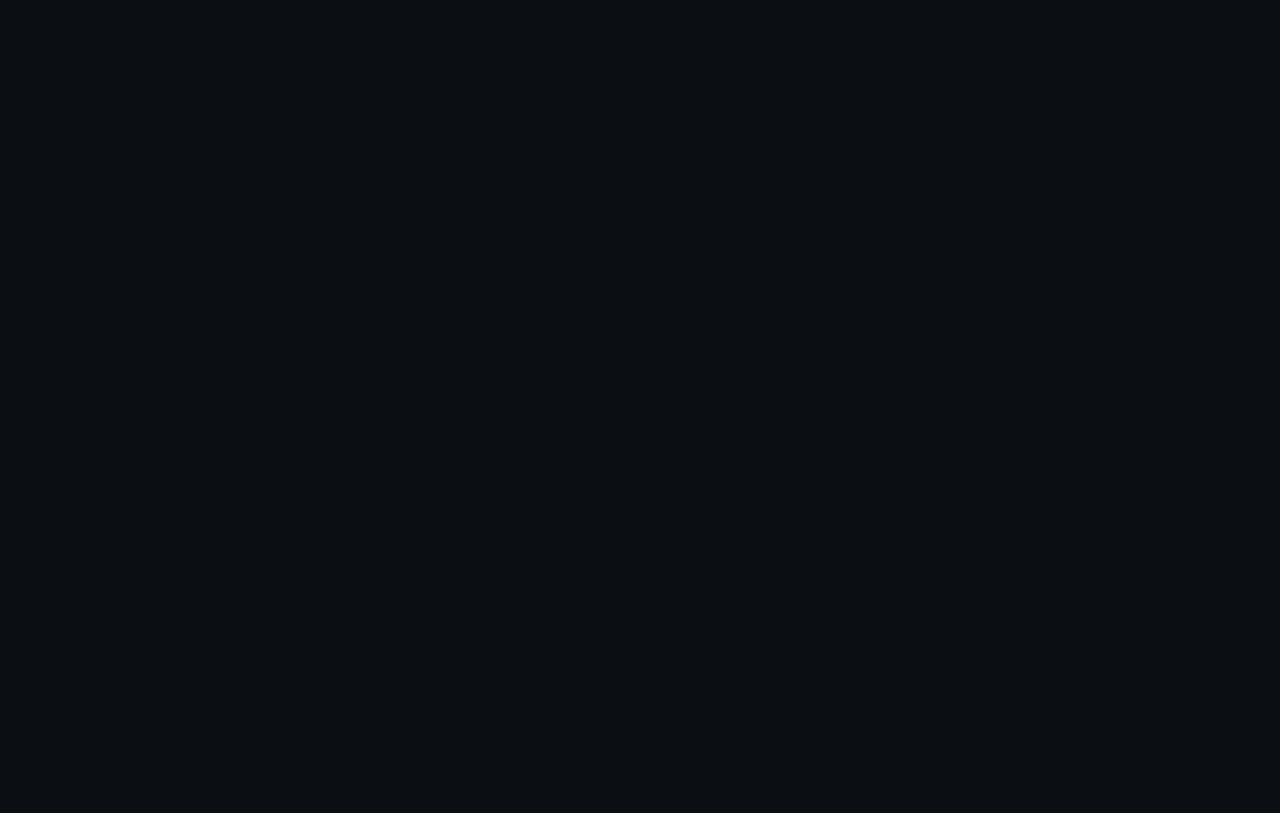
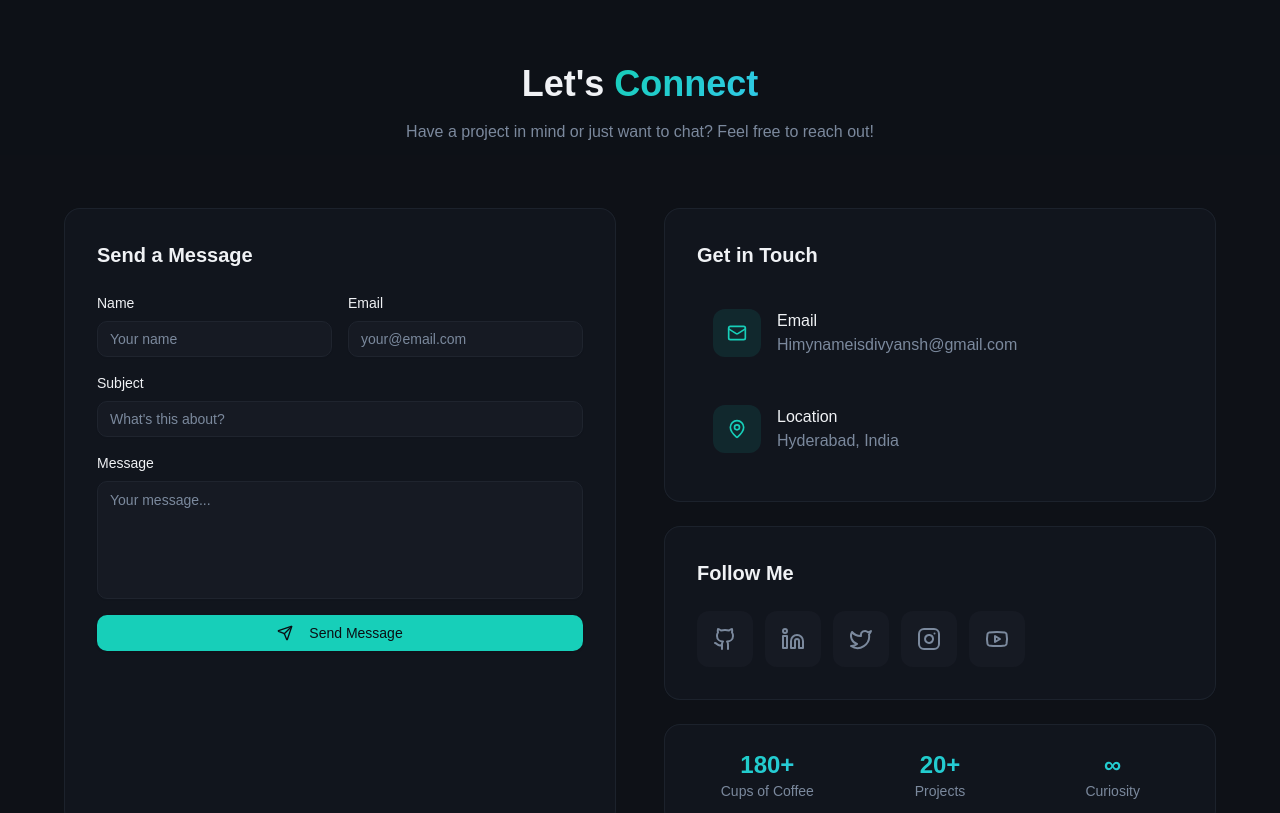
Before and after one commit to DivyanshGarg380/Portfolio, a React (Vite) app: page / in a window 1280 px wide. Shown: the part 7600-8413 px from the top of the page. Before the commit the page ends 7621 px from the top, so only its background shows below. Built offline with nearby package versions, Linux system fonts and the light colour scheme.

Commit message:
Finally Done

```diff
--- a/src/components/ConnectSection.tsx
+++ b/src/components/ConnectSection.tsx
@@ -1,11 +1,151 @@
-import React from 'react'
+import { Mail, Github, Linkedin, Twitter, Instagram, Youtube, Send, MapPin } from "lucide-react";
+import { Button } from "@/components/ui/button";
+import { Input } from "@/components/ui/input";
+import { Textarea } from "@/components/ui/textarea";
 
-const ConnectSection = () => {
+const socialLinks = [
+  { icon: Github, href: "https://github.com/DivyanshGarg380", label: "GitHub", color: "hover:text-foreground" },
+  { icon: Linkedin, href: "https://www.linkedin.com/in/divyansh-garg-b82471325/", label: "LinkedIn", color: "hover:text-blue-500" },
+  { icon: Twitter, href: "https://x.com/divugarg330528", label: "Twitter", color: "hover:text-sky-400" },
+  { icon: Instagram, href: "https://www.instagram.com/divyansh_737x/", label: "Instagram", color: "hover:text-pink-500" },
+  { icon: Youtube, href: "https://www.youtube.com/@2.5MinutesOfAviation", label: "YouTube", color: "hover:text-red-500" },
+];
+
+export default function ConnectSection() {
   return (
-    <div>
+    <section id="connect" className="py-24 md:py-32 relative bg-secondary/20">
+      <div className="container mx-auto px-4 md:px-6">
+        <div className="max-w-6xl mx-auto">
+          <div className="text-center mb-16">
+            <h2 className="text-3xl md:text-4xl font-bold mb-4">
+              Let's <span className="gradient-text">Connect</span>
+            </h2>
+            <p className="text-muted-foreground max-w-2xl mx-auto">
+              Have a project in mind or just want to chat? Feel free to reach out!
+            </p>
+          </div>
 
-    </div>
-  )
+          <div className="grid lg:grid-cols-2 gap-12">
+            {/* Contact Form */}
+            <div className="glass rounded-2xl p-6 md:p-8">
+              <h3 className="text-xl font-bold mb-6">Send a Message</h3>
+              <form className="space-y-4"
+                action="https://formsubmit.co/himynameisdivyansh@gmail.com"
+                method="POST"
+              >
+                <input type="hidden" name="_captcha" value="false" />
+                <div className="grid sm:grid-cols-2 gap-4">
+                  <div>
+                    <label htmlFor="name" className="block text-sm font-medium mb-2">Name</label>
+                    <Input
+                      id="name"
+                      placeholder="Your name"
+                      className="bg-secondary/50 border-border"
+                    />
+                  </div>
+                  <div>
+                    <label htmlFor="email" className="block text-sm font-medium mb-2">Email</label>
+                    <Input
+                      id="email"
+                      type="email"
+                      placeholder="your@email.com"
+                      className="bg-secondary/50 border-border"
+                    />
+                  </div>
+                </div>
+                <div>
+                  <label htmlFor="subject" className="block text-sm font-medium mb-2">Subject</label>
+                  <Input
+                    id="subject"
+                    placeholder="What's this about?"
+                    className="bg-secondary/50 border-border"
+                  />
+                </div>
+                <div>
+                  <label htmlFor="message" className="block text-sm font-medium mb-2">Message</label>
+                  <Textarea
+                    id="message"
+                    placeholder="Your message..."
+                    rows={5}
+                    className="bg-secondary/50 border-border resize-none"
+                  />
+                </div>
+                <Button className="w-full bg-primary hover:bg-primary/90">
+                  <Send className="mr-2 h-4 w-4" />
+                  Send Message
+                </Button>
+              </form>
+            </div>
+
+            {/* Contact Info */}
+            <div className="space-y-6">
+              <div className="glass rounded-2xl p-6 md:p-8">
+                <h3 className="text-xl font-bold mb-6">Get in Touch</h3>
+
+                <div className="space-y-4">
+                  <a
+                    href="mailto:your@email.com"
+                    className="flex items-center gap-4 p-4 rounded-xl hover:bg-secondary/50 transition-colors group"
+                  >
+                    <div className="w-12 h-12 rounded-xl bg-primary/10 flex items-center justify-center group-hover:bg-primary/20 transition-colors">
+                      <Mail className="h-5 w-5 text-primary" />
+                    </div>
+                    <div>
+                      <p className="font-medium">Email</p>
+                      <p className="text-muted-foreground">Himynameisdivyansh@gmail.com</p>
+                    </div>
+                  </a>
+
+                  <div className="flex items-center gap-4 p-4 rounded-xl">
+                    <div className="w-12 h-12 rounded-xl bg-primary/10 flex items-center justify-center">
+                      <MapPin className="h-5 w-5 text-primary" />
+                    </div>
+                    <div>
+                      <p className="font-medium">Location</p>
+                      <p className="text-muted-foreground">Hyderabad, India</p>
+                    </div>
+                  </div>
+                </div>
+              </div>
+
+              {/* Social Links */}
+              <div className="glass rounded-2xl p-6 md:p-8">
+                <h3 className="text-xl font-bold mb-6">Follow Me</h3>
+                <div className="flex flex-wrap gap-3">
+                  {socialLinks.map((social) => (
+                    <a
+                      key={social.label}
+                      href={social.href}
+                      className={`p-4 rounded-xl bg-secondary/50 hover:bg-secondary transition-all hover:scale-110 text-muted-foreground ${social.color}`}
+                      aria-label={social.label}
+                    >
+                      <social.icon className="h-6 w-6" />
+                    </a>
+                  ))}
+                </div>
+              </div>
+
+              {/* Fun Stats */}
+              <div className="glass rounded-2xl p-6">
+                <div className="grid grid-cols-3 gap-4 text-center">
+                  <div>
+                    <p className="text-2xl font-bold gradient-text">180+</p>
+                    <p className="text-sm text-muted-foreground">Cups of Coffee</p>
+                  </div>
+                  <div>
+                    <p className="text-2xl font-bold gradient-text">20+</p>
+                    <p className="text-sm text-muted-foreground">Projects</p>
+                  </div>
+                  <div>
+                    <p className="text-2xl font-bold gradient-text">∞</p>
+                    <p className="text-sm text-muted-foreground">Curiosity</p>
+                  </div>
+                </div>
+              </div>
+            </div>
+          </div>
+        </div>
+      </div>
+    </section>
+  );
 }
-
-export default ConnectSection
```
